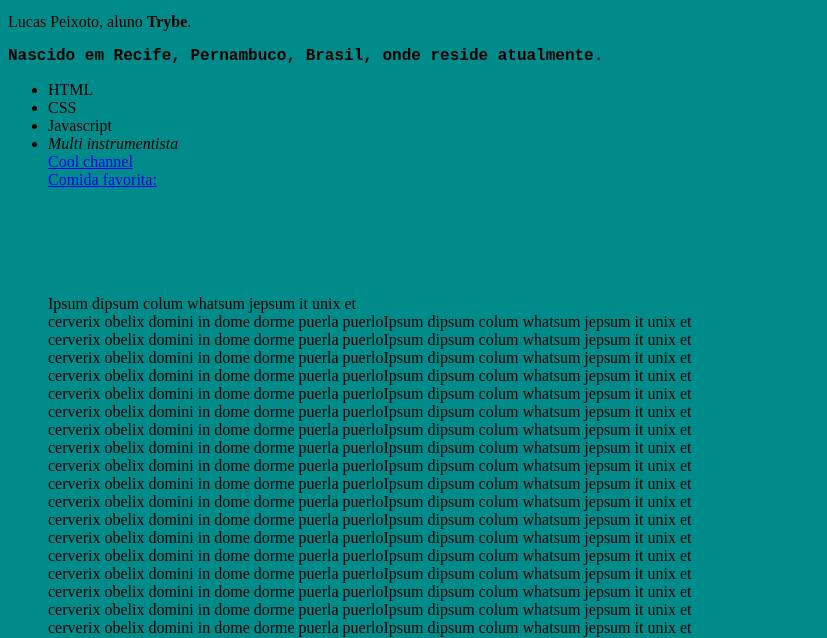
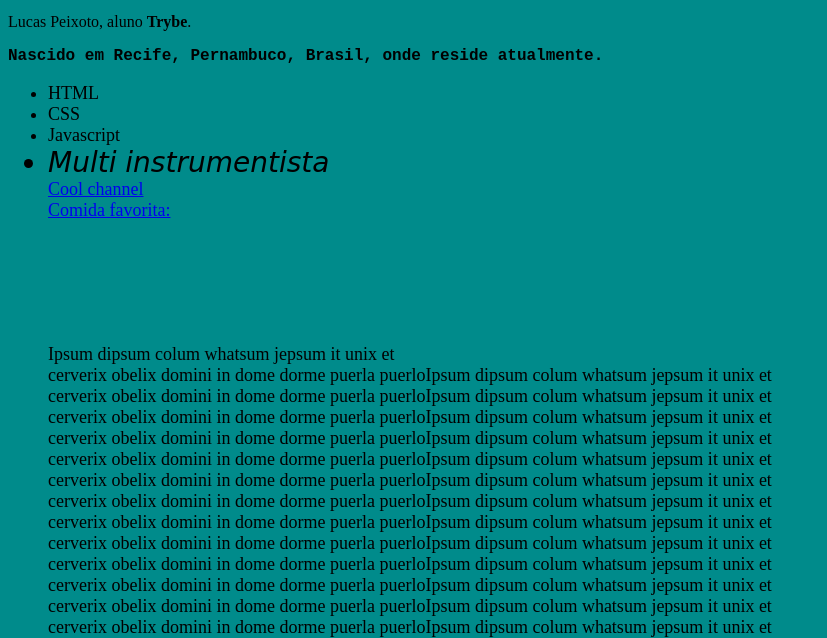
Before and after one commit to peixotolucas/portfolio, a plain HTML site: page portfolio.html in a window 1280 px wide. Shown: the part 127-765 px from the top of the page, without its empty margins (0-827 px from the left). Drawn offline with Linux system fonts and the light colour scheme.

Commit message:
altera fonte multi-instrmentista

```diff
--- a/portfolio.html
+++ b/portfolio.html
@@ -5,12 +5,16 @@
         <tittle>lucas</tittle>
         <style>
             h1{font-family:monospace, 'fantasy';}
-            body {background-color: darkcyan;}
+            body {background-color: darkcyan;
+                  background-image: (cachorro.jpg)}
            #place{font-family:'Courier New', Courier, monospace;
                   font-weight: 600;
            }
            img{border-radius: 40%;}
-
+           ul{font-size: large;}
+           .list-style{font-family: cursive;
+                        font-size: 28px;
+                        }
 
         </style>
 
@@ -26,9 +30,9 @@
         <li> HTML </li>
         <li> CSS </li>
         <li> Javascript </li>
-        <li> <em>Multi instrumentista</em> </li>
+        <li class="list-style"> <em>Multi instrumentista</em> </li>
 
-        <a href="https://www.youtube.com/user/ozzymanreviews" target"_blank">Cool channel</a> <br>
+        <a href="https://www.youtube.com/user/ozzymanreviews" target_blank>Cool channel</a> <br>
         <a href= "#comida">Comida favorita:</a>
         <br>
         <br>
```
